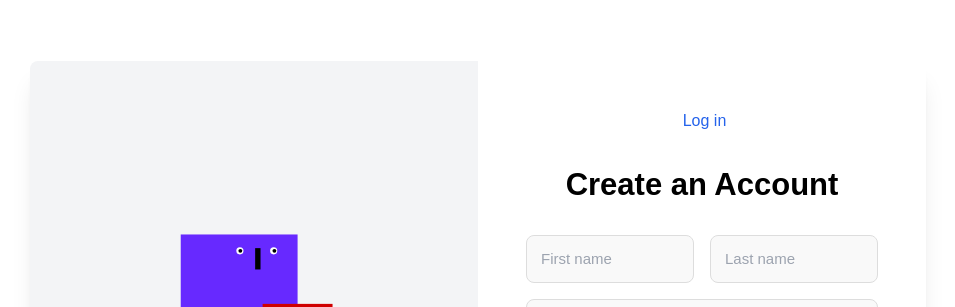
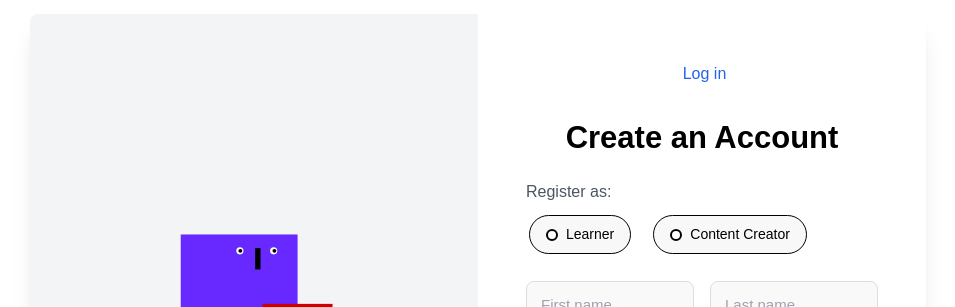
Before and after one commit to sayang-nana/xrlabs, a React (Vite) app in the folder my-react-app/: page /signup in a window 1280 px wide. Shown: the top 307 px of the page, without its empty margins (162-1117 px from the left). Built offline with nearby package versions, Linux system fonts and the light colour scheme; a web font is replaced by a local one.

Commit message:
Login and Signup

```diff
--- a/my-react-app/src/App.css
+++ b/my-react-app/src/App.css
@@ -13,7 +13,7 @@ html {
 }
 
 body {
-  background-color: white; /* Set to white or any desired color */
+  background-color: rgb(255, 252, 93); /* Set to white or any desired color */
   font-family: 'Abereto', sans-serif; /* Fallback to sans-serif if Abereto is not available */
 }
 
@@ -242,3 +242,64 @@ body {
     box-shadow: 0 2px 10px rgba(0, 0, 0, 0.1);
     z-index: 50; /* Ensure it appears above other elements */
 }
+
+.hidden-radio {
+  display: none;
+}
+
+/* Styling for the label container */
+.radio-container {
+  display: flex;
+  align-items: center;
+  cursor: pointer;
+  transition: border-color 0.3s ease, box-shadow 0.3s ease;
+  border: 1px solid transparent; /* Add border for hover */
+  border-radius: 25px; /* To match the rounded container */
+  padding: 2px; /* Padding to create spacing around the radio content */
+}
+
+/* Hover state for the container */
+.radio-container:hover {
+    background-color: #b7d1ed;
+    border-color: #1683f7; /* Same dark blue as border hover */
+}
+
+/* Styling for the radio button container */
+.radio-content {
+  display: flex;
+  align-items: center;
+  justify-content: center;
+  padding: 8px 16px;
+  border: 1px solid black;
+  border-radius: 25px;
+  background-color: #f8f8f8;
+  font-size: 14px;
+  font-weight: 500;
+  transition: all 0.3s ease;
+}
+
+/* Small circle for the radio button */
+.radio-circle {
+  width: 12px;
+  height: 12px;
+  border: 2px solid black;
+  border-radius: 50%;
+  margin-right: 8px;
+  background-color: white;
+  transition: background-color 0.3s ease;
+}
+
+/* Hover state with blue effect */
+.radio-content:hover {
+  border-color: #1683f7;
+  border: 1px;
+}
+
+/* Active state for the radio button */
+.hidden-radio:checked + .radio-content {
+  border-color: black;
+}
+
+.hidden-radio:checked + .radio-content .radio-circle {
+  background-color: black;
+}
--- a/my-react-app/src/components/SignupPage.jsx
+++ b/my-react-app/src/components/SignupPage.jsx
@@ -45,6 +45,28 @@ const SignupPage = () => {
          <Link to="/login" className="login-link">Log in</Link>
           </div>
           <h1 className="text-2xl font-semibold mt-4" id='text'>Create an Account</h1>
+
+          {/* Radio Buttons Section */}
+          <div class="mt-4">
+          <span class="block mb-2 text-base font-medium text-gray-600">Register as:</span>
+         <div class="flex space-x-4">
+      <label class="radio-container">
+       <input type="radio" name="userType" value="learner" class="hidden-radio" />
+      <span class="radio-content">
+        <span class="radio-circle"></span>
+        Learner
+      </span>
+    </label>
+    <label class="radio-container">
+      <input type="radio" name="userType" value="contentCreator" class="hidden-radio" />
+      <span class="radio-content">
+        <span class="radio-circle"></span>
+        Content Creator
+      </span>
+          </label>
+       </div>
+       </div>
+
           <form className="mt-6 space-y-4">
             <div className="flex space-x-4">
               <input className="input-field" type="text" placeholder="First name" required />
```
